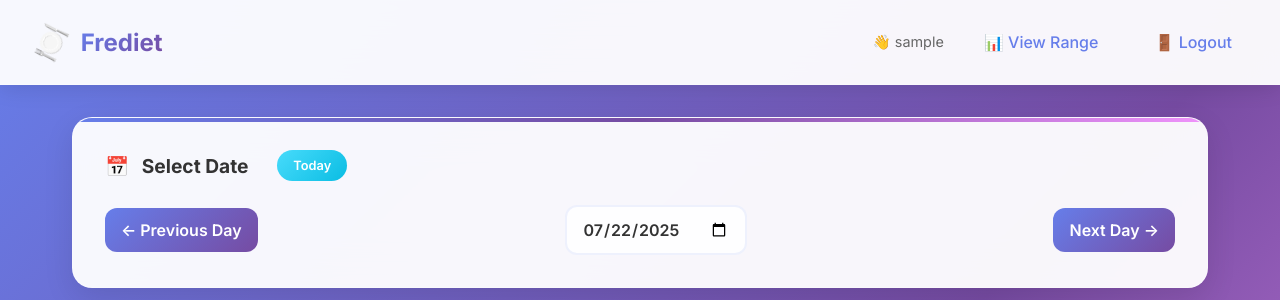
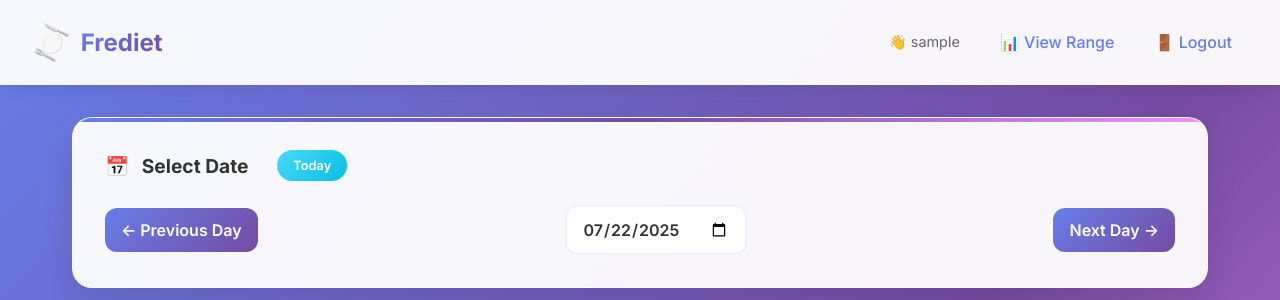
Before and after one commit to fredneedsausername/FreDiet, a Flask app: page /dashboard in a window 1280 px wide. Shown: the top 300 px of the page. Run offline with Flask 3, Linux system fonts and the light colour scheme; the visitor is signed in with stand-in values (Sample User, id 1); data that the repository does not hold is empty.

Commit message:
Perfected app aesthetic

```diff
--- a/templates/dashboard.html
+++ b/templates/dashboard.html
@@ -62,7 +62,7 @@
 
         .nav {
             display: flex;
-            gap: 1.5rem;
+            gap: 0.5rem;
             align-items: center;
         }
 
@@ -87,6 +87,7 @@
             gap: 0.5rem;
             color: #666;
             font-size: 0.9rem;
+            padding: 0.5rem 1rem;
         }
 
         .container {
--- a/templates/view_range.html
+++ b/templates/view_range.html
@@ -87,6 +87,7 @@
             gap: 0.5rem;
             color: #666;
             font-size: 0.9rem;
+            padding: 0.5rem 1rem;
         }
 
         .container {
```
